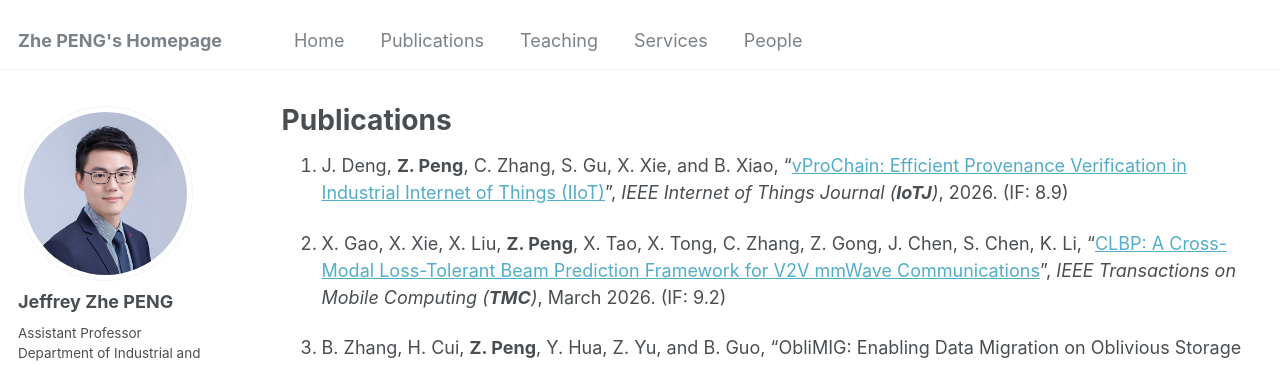
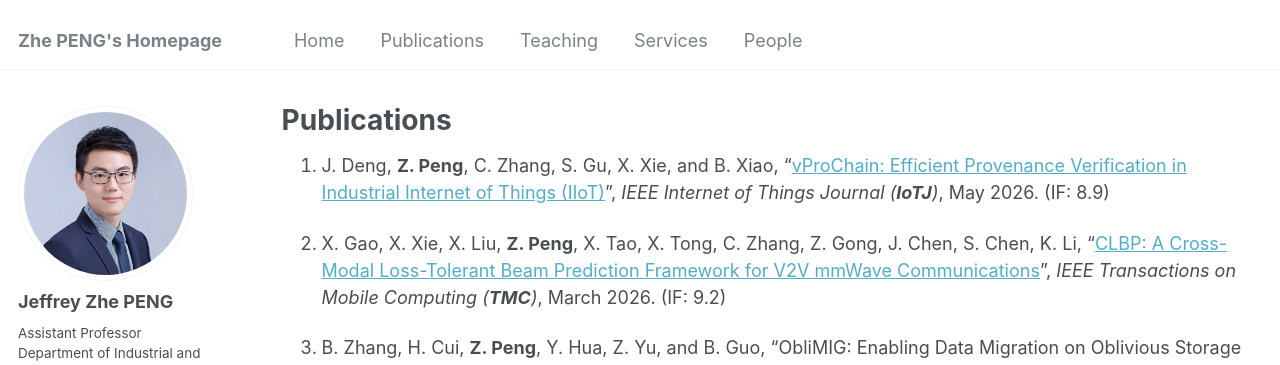
Before and after one commit to PENG-Zhe/peng-zhe.github.io, a Jekyll site: the page built from _pages/publications.md, in a window 1280 px wide and 900 px high. Shown: the top 365 px of the window. Built offline with Jekyll 4.4.1, drawn with Linux system fonts in a browser that asks for light colours; some web fonts are replaced.

Commit message:
Update publications.md

```diff
--- a/_pages/publications.md
+++ b/_pages/publications.md
@@ -3,7 +3,7 @@ title: "Publications"
 permalink: /publications/
 layout: archive
 ---
-1. J. Deng, **Z. Peng**, C. Zhang, S. Gu, X. Xie, and B. Xiao, "[vProChain: Efficient Provenance Verification in Industrial Internet of Things (IIoT)](https://ieeexplore.ieee.org/document/11534176)", _IEEE Internet of Things Journal (**IoTJ**)_, 2026. (IF: 8.9)
+1. J. Deng, **Z. Peng**, C. Zhang, S. Gu, X. Xie, and B. Xiao, "[vProChain: Efficient Provenance Verification in Industrial Internet of Things (IIoT)](https://ieeexplore.ieee.org/document/11534176)", _IEEE Internet of Things Journal (**IoTJ**)_, May 2026. (IF: 8.9)
 
 1. X. Gao, X. Xie, X. Liu, **Z. Peng**, X. Tao, X. Tong, C. Zhang, Z. Gong, J. Chen, S. Chen, K. Li, "[CLBP: A Cross-Modal Loss-Tolerant Beam Prediction Framework for V2V mmWave Communications](https://ieeexplore.ieee.org/abstract/document/11434985)", _IEEE Transactions on Mobile Computing (**TMC**)_, March 2026. (IF: 9.2)
 
```
